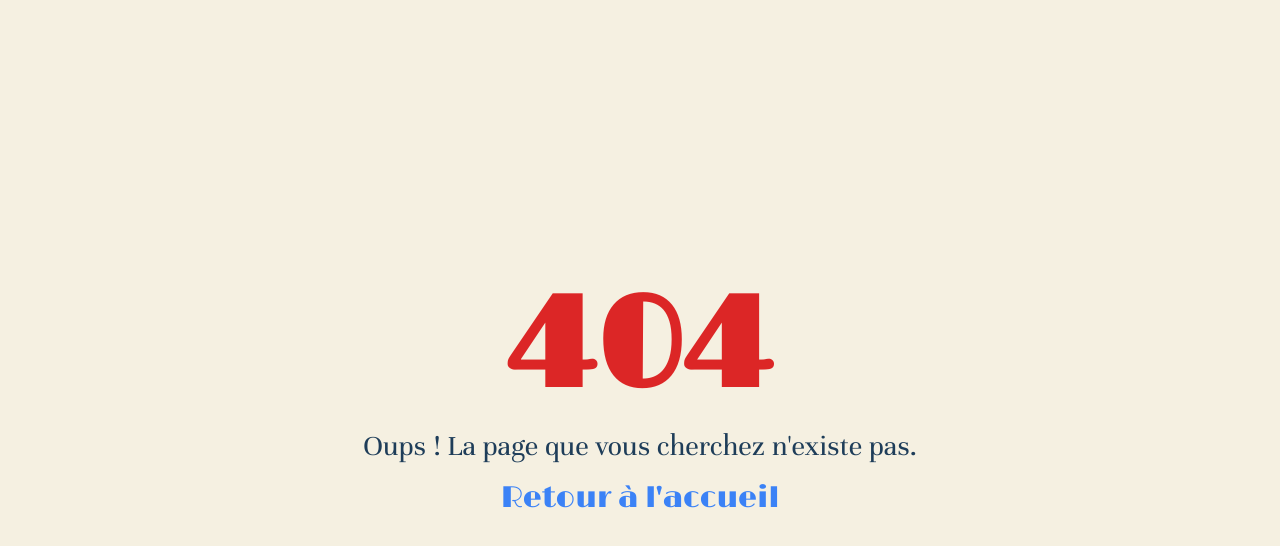
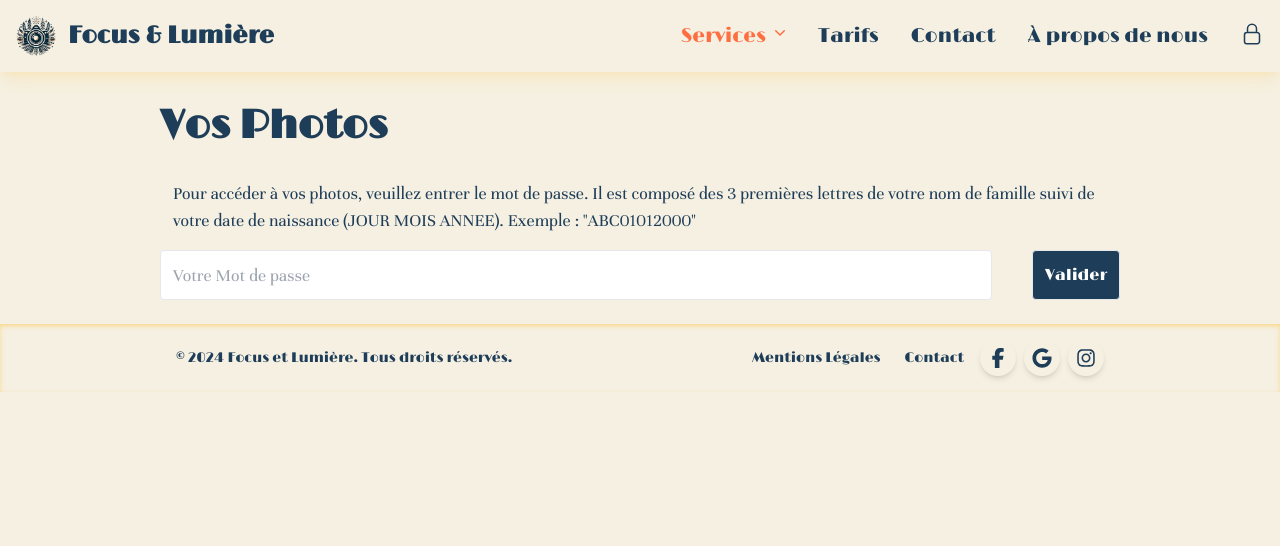
Before and after one commit to yanisenco/site-photographie, a Next.js app: page /vos-photos in a window 1280 px wide. Before the commit this address had no page. Shown: the top 546 px of the page. Built offline with nearby package versions, Linux system fonts and the light colour scheme; no server answers.

Commit message:
Ajout fonctionnalité accéder à vos photos

```diff
--- a/src/app/service/[id]/page.tsx
+++ b/src/app/service/[id]/page.tsx
@@ -1,21 +1,7 @@
 import Gallery from "@/components/Gallery/Gallery";
 import PageTemplate from "@/components/PageTemplate/PageTemplate";
 import SectionTitle from "@/components/SectionTitle/SectionTitle";
-
-async function fetchImages(folder: string) {
-  try {
-    const res = await fetch(`${process.env.NEXT_PUBLIC_BASE_URL}/api/getImages?folder=${folder}`, {
-      next: { revalidate: 60 }, // Optionnel : Revalidation pour SSG
-    });
-    if (!res.ok) {
-      throw new Error(`Erreur HTTP : ${res.statusText}`);
-    }
-    return await res.json();
-  } catch (error) {
-    console.error("Erreur lors de la récupération des images :", error);
-    return []; // Retourne un tableau vide si une erreur se produit
-  }
-}
+import { fetchImages } from "@/utils/imagesService";
 
 interface ServiceParams {
   params: Promise<{ id: string }>;
--- /dev/null
+++ b/src/app/vos-photos/page.tsx
@@ -0,0 +1,79 @@
+"use client";
+import { useState, useRef } from "react";
+import PageTemplate from "@/components/PageTemplate/PageTemplate";
+import SectionTitle from "@/components/SectionTitle/SectionTitle";
+import Gallery from "@/components/Gallery/Gallery";
+import { fetchImages } from "@/utils/imagesService";
+
+export default function YourPhotos() {
+  const [images, setImages] = useState<[]>([]);
+  const [isLoading, setIsLoading] = useState<boolean>(false);
+  const [isDisabled, setIsDisabled] = useState<boolean>(true);
+  const inputRef = useRef<HTMLInputElement>(null);
+
+  const getYourPhotos = async (id: string) => {
+    setIsLoading(true);
+    const result = await fetchImages(id);
+    setIsLoading(false);
+    setImages(result);
+  };
+
+  const handleInputChange = () => {
+    const input = inputRef.current;
+    const regex = /^[A-Z]{3}\d{8}$/;
+    if (input) {
+      setIsDisabled(!regex.test(input.value));
+    }
+  };
+
+  return (
+    <PageTemplate>
+      <SectionTitle idSection={"vos-photos"} title={"Vos Photos"} />
+      {images.length > 0 ? (
+        <>
+          <p className="mb-4">
+            Voici le résultat de votre shooting, vous avez 1 semaine pour
+            sélectionner et nous envoyer votre sélection pour que nous
+            retouchions vos images favorites
+          </p>
+          <Gallery images={images} />
+        </>
+      ) : (
+        <>
+          <p className="mb-4">
+            Pour accéder à vos photos, veuillez entrer le mot de passe. Il est
+            composé des 3 premières lettres de votre nom de famille suivi de
+            votre date de naissance (JOUR MOIS ANNEE). Exemple :
+            &quot;ABC01012000&quot;
+          </p>
+          {/* {images.length === 0 && (
+            <p className="text-red-500">Mot de passe incorrect</p>
+          )} */}
+          <div className="h-full flex">
+            <input
+              className="unna w-full rounded border border-stroke pl-3 mr-10"
+              type="text"
+              name="motdepasse"
+              placeholder="Votre Mot de passe"
+              onInput={handleInputChange}
+              ref={inputRef}
+            />
+            <button
+              className={`rounded border border-primary bg-[#1e3d59] p-3 text-white transition hover:bg-opacity-90 ${
+                isDisabled && "cursor-not-allowed"
+              }`}
+              disabled={isDisabled}
+              onClick={() => {
+                if (inputRef.current?.value) {
+                  getYourPhotos(inputRef.current.value);
+                }
+              }}
+            >
+              {isLoading ? "Chargement..." : "Valider"}
+            </button>
+          </div>
+        </>
+      )}
+    </PageTemplate>
+  );
+}
--- a/src/components/Header/Header.tsx
+++ b/src/components/Header/Header.tsx
@@ -218,6 +218,30 @@ export default function Header() {
                 À propos de nous
               </Link>
             </li>
+            <li>
+              <Link
+                href="/vos-photos"
+                className="block py-2 px-3 md:p-0 rounded md:hover:bg-transparent md:border-0 md:hover:text-[#ff6e40] hover:bg-[#ffc13b2b]"
+                onClick={() => closeDropdown()}
+                rel="canonical"
+                title="redirection-section-a-propos-de-nous"
+              >
+                <svg
+                  xmlns="http://www.w3.org/2000/svg"
+                  fill="none"
+                  viewBox="0 0 24 24"
+                  strokeWidth="1.5"
+                  stroke="currentColor"
+                  className="size-6"
+                >
+                  <path
+                    strokeLinecap="round"
+                    strokeLinejoin="round"
+                    d="M16.5 10.5V6.75a4.5 4.5 0 1 0-9 0v3.75m-.75 11.25h10.5a2.25 2.25 0 0 0 2.25-2.25v-6.75a2.25 2.25 0 0 0-2.25-2.25H6.75a2.25 2.25 0 0 0-2.25 2.25v6.75a2.25 2.25 0 0 0 2.25 2.25Z"
+                  />
+                </svg>
+              </Link>
+            </li>
           </ul>
         </div>
       </div>
--- /dev/null
+++ b/src/utils/imagesService.ts
@@ -0,0 +1,22 @@
+const BASE_URL = process.env.NEXT_PUBLIC_BASE_URL;
+
+export const fetchImages = async (folder: string): Promise<[]> => {
+  if (!BASE_URL) {
+    throw new Error("L'URL de base (NEXT_PUBLIC_BASE_URL) n'est pas définie.");
+  }
+
+  try {
+    const res = await fetch(`${BASE_URL}/api/getImages?folder=${folder}`, {
+      next: { revalidate: 60 }, // Optionnel : Revalidation pour SSG
+    });
+
+    if (!res.ok) {
+      throw new Error(`Erreur HTTP : ${res.statusText}`);
+    }
+
+    return await res.json();
+  } catch (error) {
+    console.error("Erreur lors de la récupération des images :", error);
+    return []; // Retourne un tableau vide si une erreur se produit
+  }
+};
```
